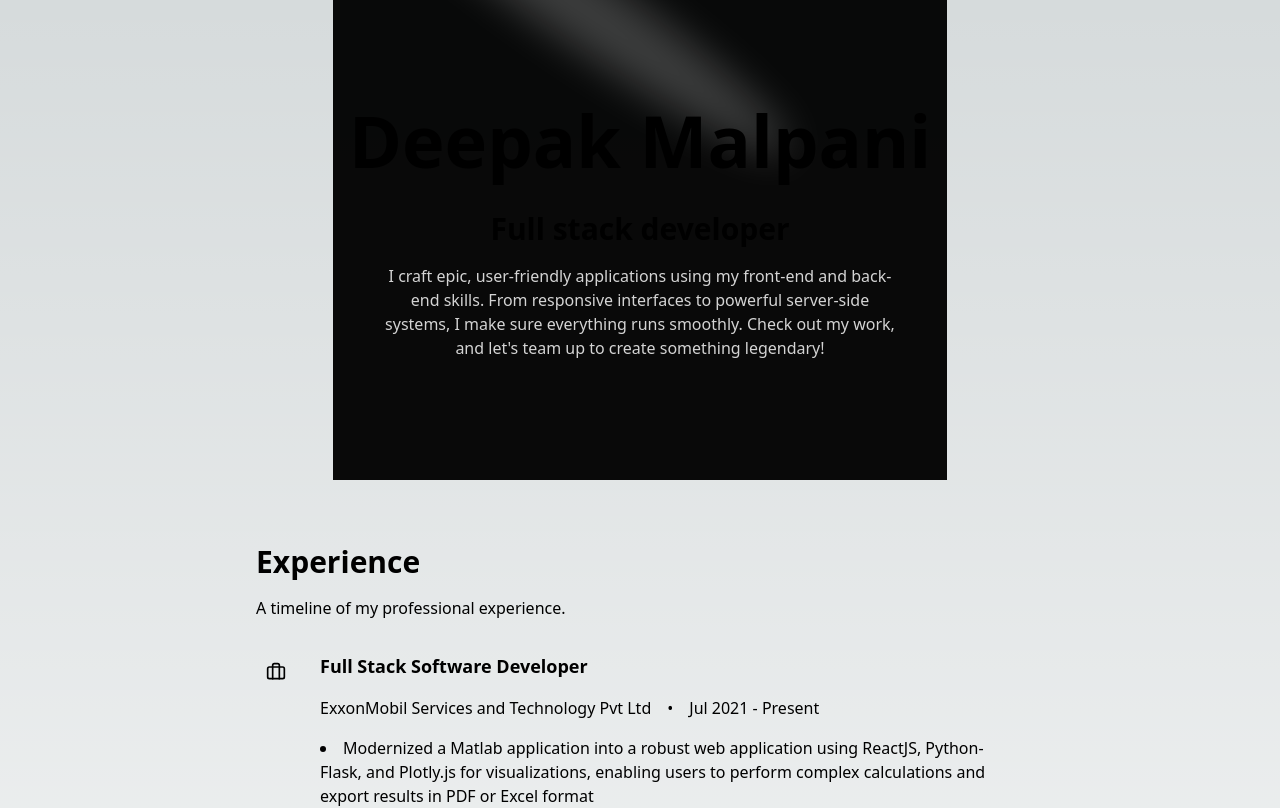
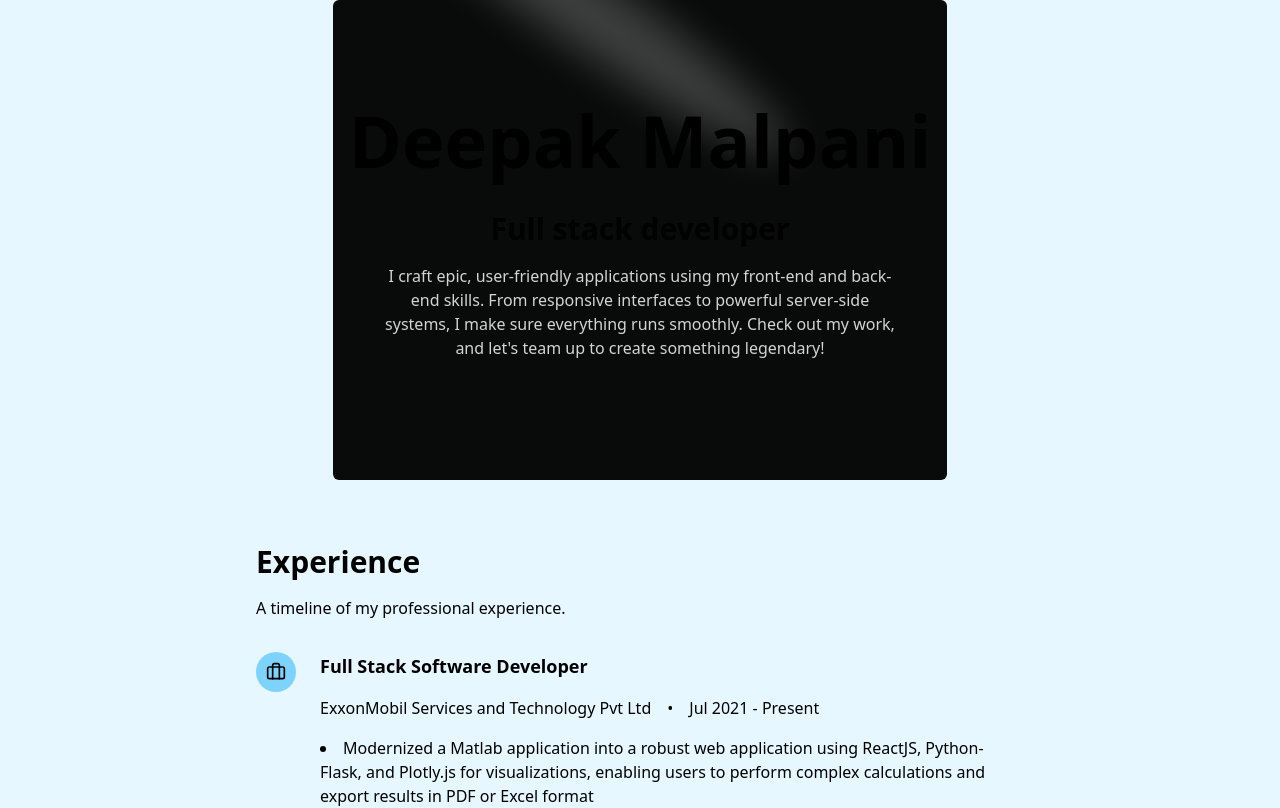
Before and after one commit to deepakmalpani/Portfolio, a Next.js app: page / in a window 1280 px wide. Shown: the top 808 px of the page. Built offline with nearby package versions, Linux system fonts and the light colour scheme.

Commit message:
chore: Update color variables in globals.css

```diff
--- a/app/globals.css
+++ b/app/globals.css
@@ -2,32 +2,60 @@
 @tailwind components;
 @tailwind utilities;
 
-:root {
-  --foreground-rgb: 0, 0, 0;
-  --background-start-rgb: 214, 219, 220;
-  --background-end-rgb: 255, 255, 255;
+@layer base {
+
+:root  {
+  --background: 199.4 100% 95%;
+  --foreground: 199.4 5% 0%;
+  --card: 199.4 50% 90%;
+  --card-foreground: 199.4 5% 10%;
+  --popover: 199.4 100% 95%;
+  --popover-foreground: 199.4 100% 0%;
+  --primary: 199.4 95.5% 73.9%;
+  --primary-foreground: 0 0% 0%;
+  --secondary: 199.4 30% 70%;
+  --secondary-foreground: 0 0% 0%;
+  --muted: 161.4 30% 85%;
+  --muted-foreground: 199.4 5% 35%;
+  --accent: 161.4 30% 80%;
+  --accent-foreground: 199.4 5% 10%;
+  --destructive: 0 100% 30%;
+  --destructive-foreground: 199.4 5% 90%;
+  --border: 199.4 30% 50%;
+  --input: 199.4 30% 18%;
+  --ring: 199.4 95.5% 73.9%;
+  --radius: 0.5rem;
+}
+.dark  {
+  --background: 199.4 50% 5%;
+  --foreground: 199.4 5% 90%;
+  --card: 199.4 50% 0%;
+  --card-foreground: 199.4 5% 90%;
+  --popover: 199.4 50% 5%;
+  --popover-foreground: 199.4 5% 90%;
+  --primary: 199.4 95.5% 73.9%;
+  --primary-foreground: 0 0% 0%;
+  --secondary: 199.4 30% 10%;
+  --secondary-foreground: 0 0% 100%;
+  --muted: 161.4 30% 15%;
+  --muted-foreground: 199.4 5% 60%;
+  --accent: 161.4 30% 15%;
+  --accent-foreground: 199.4 5% 90%;
+  --destructive: 0 100% 30%;
+  --destructive-foreground: 199.4 5% 90%;
+  --border: 199.4 30% 18%;
+  --input: 199.4 30% 18%;
+  --ring: 199.4 95.5% 73.9%;
+  --radius: 0.5rem;
 }
 
-@media (prefers-color-scheme: dark) {
-  :root {
-    --foreground-rgb: 255, 255, 255;
-    --background-start-rgb: 0, 0, 0;
-    --background-end-rgb: 0, 0, 0;
+}
+
+@layer base {
+  * {
+    @apply border-border;
+  }
+  body {
+    @apply bg-background text-foreground;
   }
 }
-
-body {
-  color: rgb(var(--foreground-rgb));
-  background: linear-gradient(
-      to bottom,
-      transparent,
-      rgb(var(--background-end-rgb))
-    )
-    rgb(var(--background-start-rgb));
-}
-
-@layer utilities {
-  .text-balance {
-    text-wrap: balance;
-  }
-}
```
